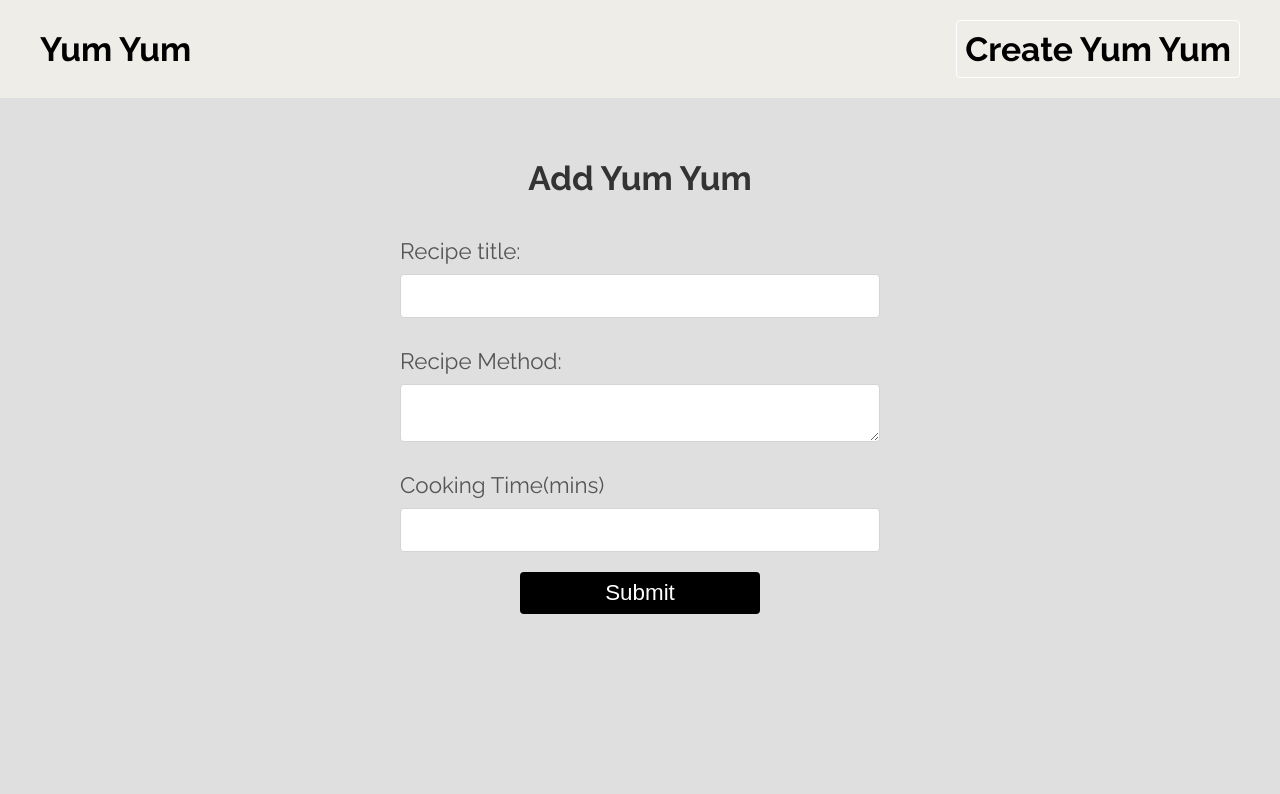
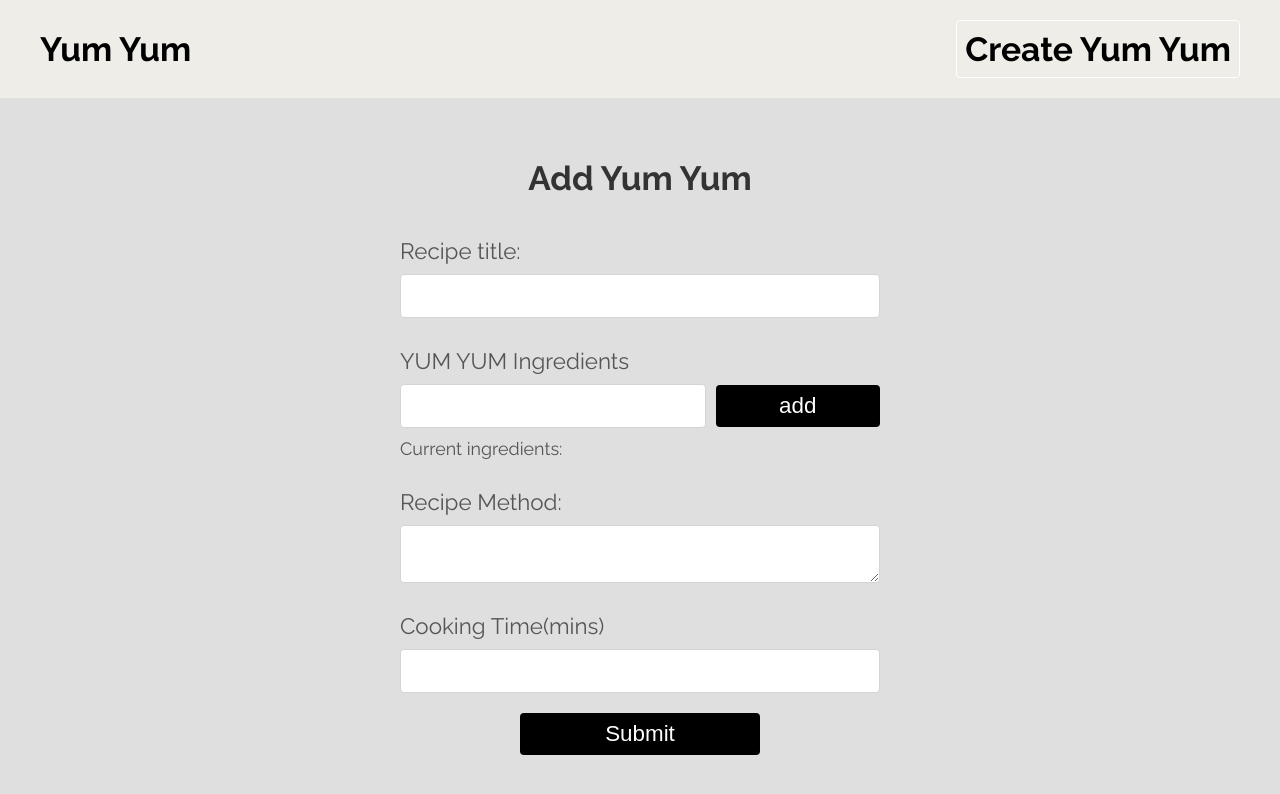
Before and after one commit to timmlaxton/Munchies, a React (Create React App) app in the folder munchies/: page /create in a window 1280 px wide. Shown: the top 794 px of the page. Built offline with nearby package versions, Linux system fonts and the light colour scheme.

Commit message:
can create a new yum yum and post it too db

```diff
--- a/munchies/src/hooks/useFetch.js
+++ b/munchies/src/hooks/useFetch.js
@@ -1,18 +1,32 @@
 import { useState, useEffect } from "react";
 
-export const useFetch = (url) => {
+export const useFetch = (url, method = "GET") => {
   const [data, setData] = useState(null);
   const [isPending, setIsPending] = useState(false);
   const [error, setError] = useState(null);
+  const [options, setOptions] = useState(null);
+
+  const postData = (postData) => {
+    setOptions({
+      method: "POST",
+      headers: {
+        "Content-Type": "application/json",
+      },
+      body: JSON.stringify(postData),
+    });
+  };
 
   useEffect(() => {
     const controller = new AbortController();
 
-    const fetchData = async () => {
+    const fetchData = async (fetchOptions) => {
       setIsPending(true);
 
       try {
-        const res = await fetch(url, { signal: controller.signal });
+        const res = await fetch(url, {
+          ...fetchOptions,
+          signal: controller.signal,
+        });
         if (!res.ok) {
           throw new Error(res.statusText);
         }
@@ -32,12 +46,17 @@ export const useFetch = (url) => {
       }
     };
 
-    fetchData();
+    if (method === "GET") {
+      fetchData();
+    }
+    if (method === "POST" && options) {
+      fetchData(options);
+    }
 
     return () => {
       controller.abort();
     };
-  }, [url]);
+  }, [url, options, method]);
 
-  return { data, isPending, error };
+  return { data, isPending, error, postData };
 };
--- a/munchies/src/pages/create/Create.css
+++ b/munchies/src/pages/create/Create.css
@@ -40,3 +40,12 @@
   text-decoration: none;
   margin: 20px auto;
 }
+
+.ingredients {
+  display: flex;
+  align-items: center;
+}
+
+.ingredients button {
+  margin: 0 0 0 10px;
+}
--- a/munchies/src/pages/create/Create.js
+++ b/munchies/src/pages/create/Create.js
@@ -1,14 +1,27 @@
-import React, { useState } from "react";
+import React, { useState, useRef } from "react";
 import "./Create.css";
 
 const Create = () => {
   const [method, setMethod] = useState("");
   const [title, setTitle] = useState("");
   const [cookingTime, setCookingTime] = useState("");
+  const [newIngredient, setNewIngredient] = useState("");
+  const [ingredients, setIngredients] = useState([]);
+  const ingredientInput = useRef(null);
 
   const handleSumbit = (e) => {
     e.preventDefault();
-    console.log(title, method, cookingTime);
+    console.log(title, method, cookingTime, ingredients);
+  };
+
+  const handleAdd = (e) => {
+    e.preventDefault();
+    const ing = newIngredient.trim();
+    if (ing && !ingredients.includes(ing)) {
+      setIngredients((previousIngredients) => [...previousIngredients, ing]);
+    }
+    setNewIngredient("");
+    ingredientInput.current.focus();
   };
 
   return (
@@ -25,6 +38,27 @@ const Create = () => {
             required
           />
         </label>
+
+        <label>
+          <span>YUM YUM Ingredients</span>
+          <div className="ingredients">
+            <input
+              type="text"
+              onChange={(e) => setNewIngredient(e.target.value)}
+              value={newIngredient}
+              ref={ingredientInput}
+            />
+            <button onClick={handleAdd} className="btn">
+              add
+            </button>
+          </div>
+        </label>
+        <p>
+          Current ingredients:{" "}
+          {ingredients.map((i) => (
+            <em key={i}>{i}, </em>
+          ))}
+        </p>
 
         <label>
           <span>Recipe Method:</span>
```
